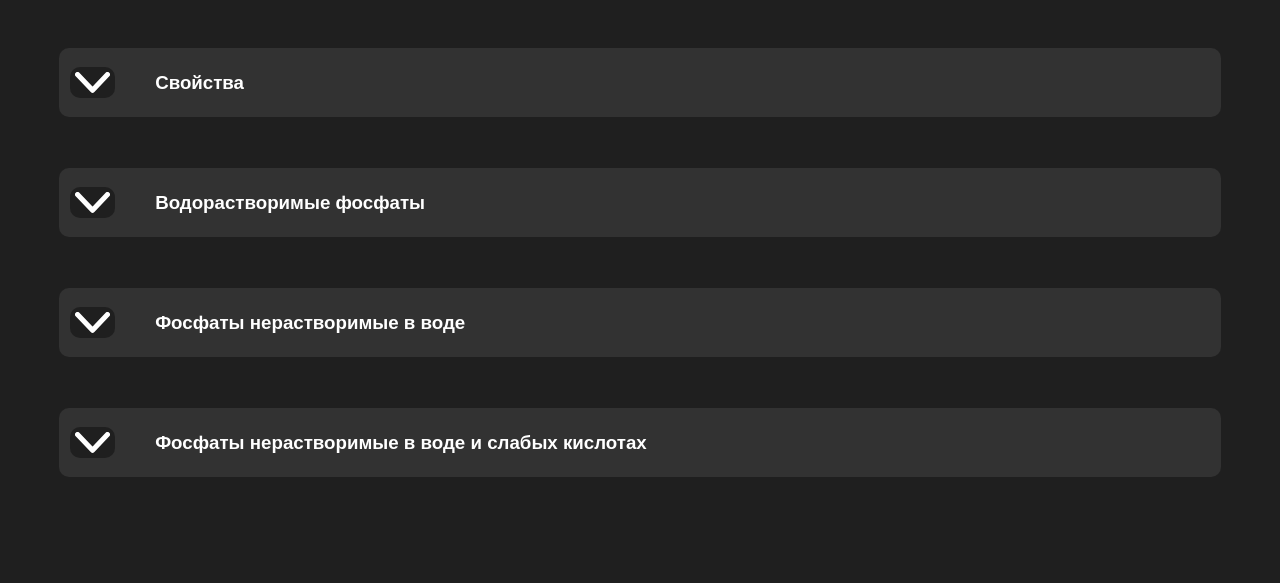
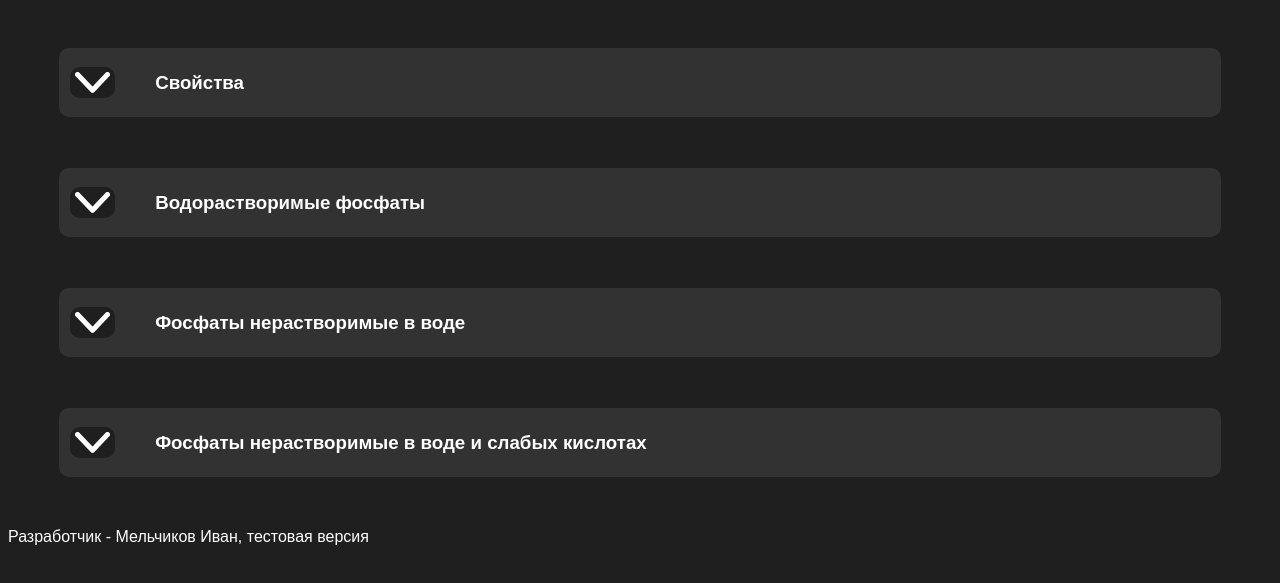
Before and after one commit to Microvolna/chemistry, a plain HTML site: page index.html in a window 1280 px wide. Shown: the part 61-644 px from the top of the page. Drawn offline with Linux system fonts and the light colour scheme.

Commit message:
naming-fix

```diff
--- a/index.html
+++ b/index.html
@@ -170,6 +170,7 @@
             </div>
         <h3 id="myDropdown-text4">Фосфаты нерастворимые в воде и слабых кислотах</h3>
     </div>
+    <p>Разработчик - Мельчиков Иван, тестовая версия</p>
 
     <script src="script.js"></script>
 </body>
```
